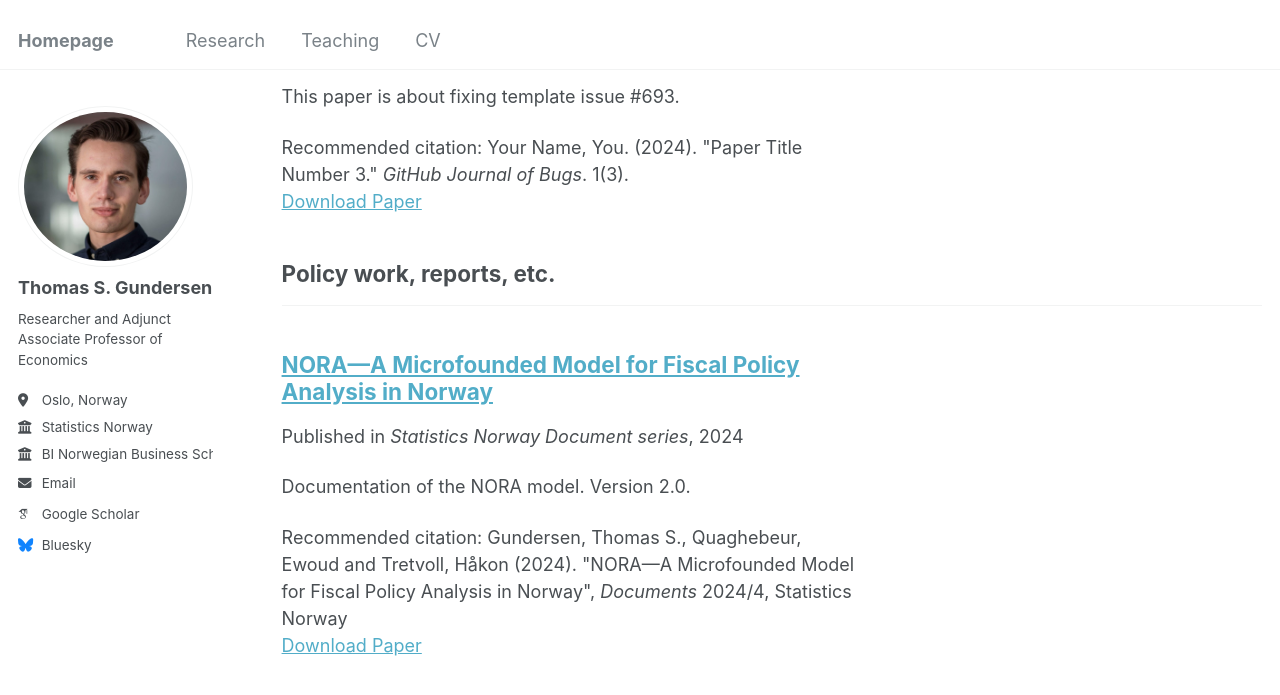
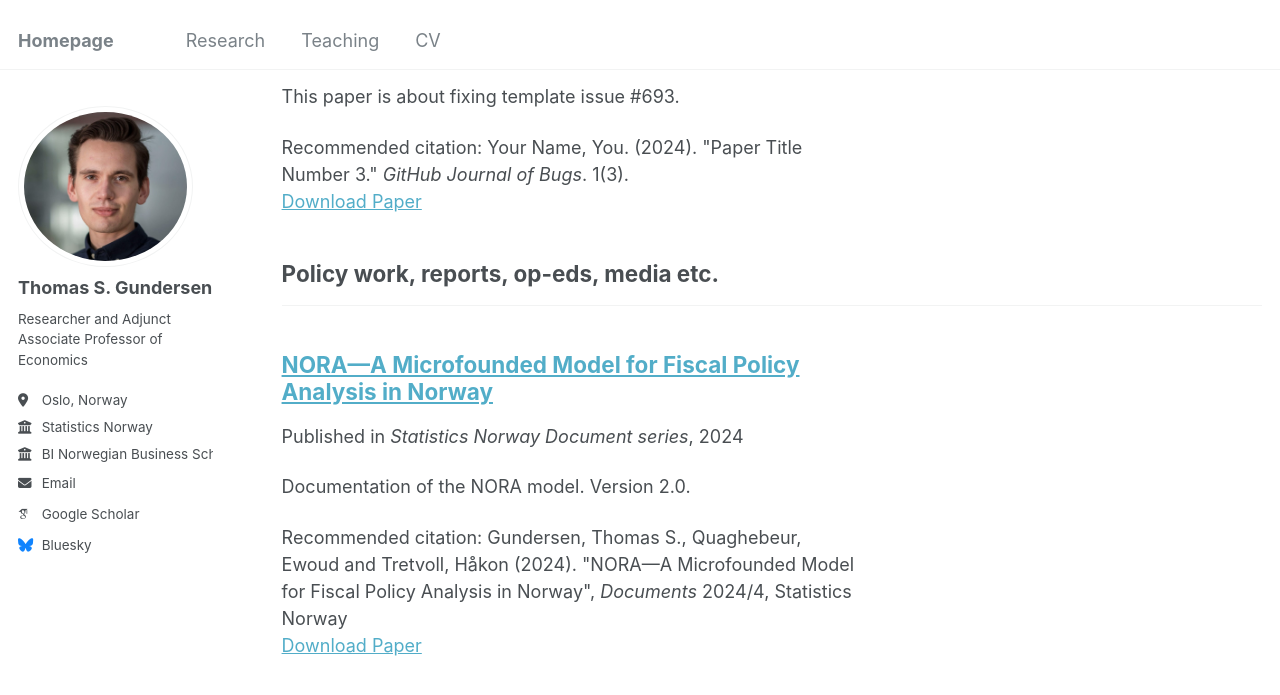
Before and after one commit to tsgundersen/tsgundersen.github.io, a Jekyll site: the page built from _pages/publications.html, in a window 1280 px wide and 900 px high, scrolled down 929 px. Shown: the top 695 px of the window. Built offline with Jekyll 4.4.1, drawn with Linux system fonts in a browser that asks for light colours; some web fonts are replaced.

Commit message:
Updated config file

```diff
--- a/_config.yml
+++ b/_config.yml
@@ -84,7 +84,7 @@ publication_category:
   workingpapers:
     title: 'Working papers'
   other:
-    title: 'Policy work, reports, etc.'
+    title: 'Policy work, reports, op-eds, media etc.'
 
 # Site Settings
 teaser                   :  # filename of teaser fallback teaser image placed in /images/, .e.g. "500x300.png"
```
